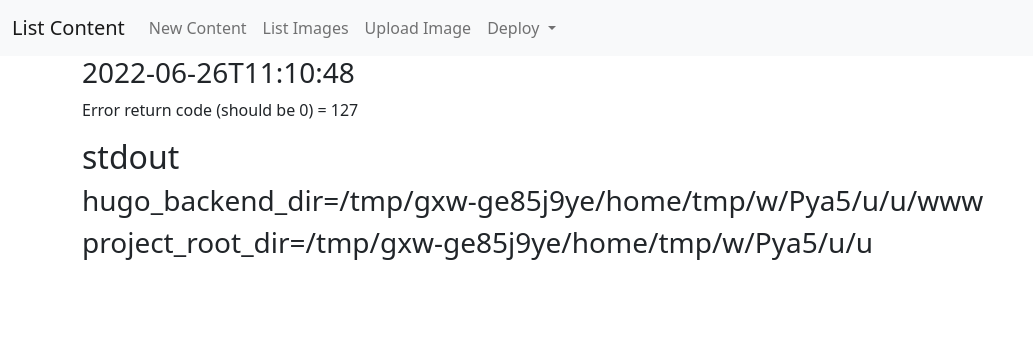
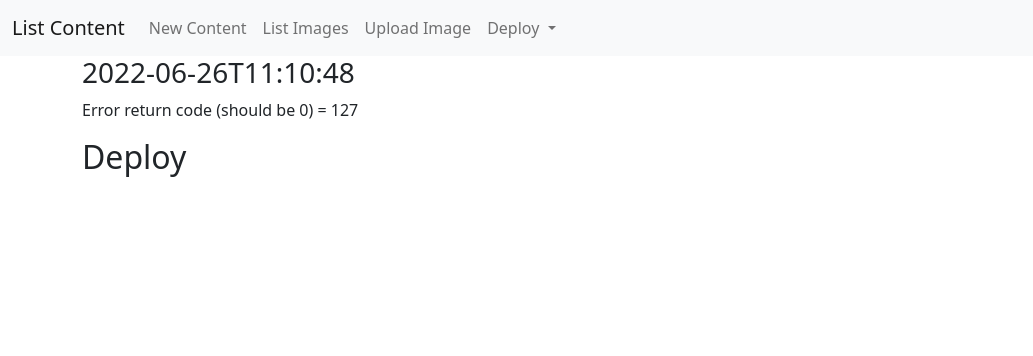
Before and after one commit to zuniverse/hugo-web-backend, a Flask app: page /deploy in a window 1280 px wide. Shown: the top 356 px of the page, without its empty margins (0-1033 px from the left). Run offline with Flask 2, Linux system fonts and the light colour scheme.

Commit message:
remove printing cwd and project root dir in tpl

```diff
--- a/app/main.py
+++ b/app/main.py
@@ -260,12 +260,9 @@ def send_to_prod():
         cwd=project_root_dir
     )
 
-
     return render_template(
         'deploy.html',
         utc_dt=get_current_time(),
         rc=rc,
-        hugo_backend_dir=hugo_backend_dir,
-        project_root_dir=project_root_dir,
         stdout_as_list_of_lines=rc.stdout.splitlines(),  # because stdout comes out as byte str with no eol
     )
--- a/app/templates/deploy.html
+++ b/app/templates/deploy.html
@@ -9,9 +9,7 @@
     <p>Error return code (should be 0) = {{ rc.returncode }}</p>
   {% endif %}
 
-  <h2>stdout</h2>
-  <h3>hugo_backend_dir={{ hugo_backend_dir }}</h3>
-  <h3>project_root_dir={{ project_root_dir }}</h3>
+  <h2>Deploy</h2>
 
   {% for each_line in stdout_as_list_of_lines %}
     <p class="list-content">{{ each_line }}</p>
```
